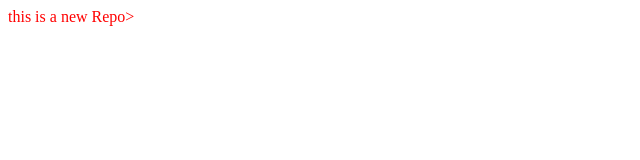
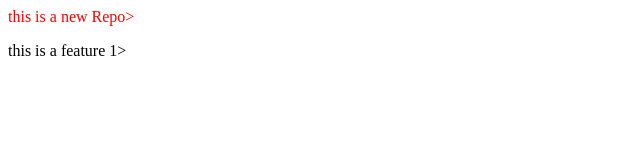
Before and after one commit to Teerthesh-Meda/localRepo, a plain HTML site: page index.html in a window 1280 px wide. Shown: the whole page, without its empty margins (0-640 px from the left). Drawn offline with Linux system fonts and the light colour scheme.

Commit message:
new feature 1 branch

```diff
--- a/index.html
+++ b/index.html
@@ -1 +1,2 @@
 <p style="color : red">this is a new Repo></p>
+ <P>this is a feature 1></P>
```
